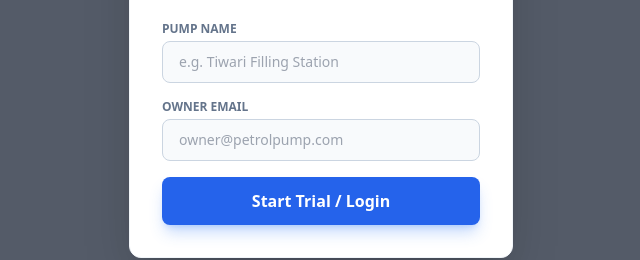
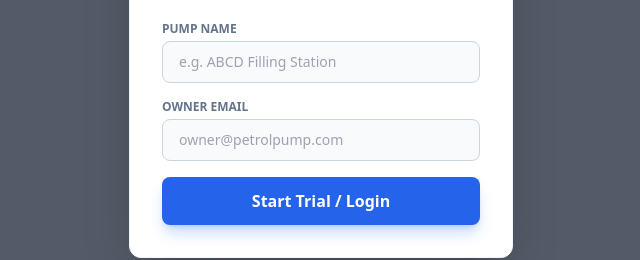
Before and after one commit to omtiwari9891-glitch/petro-app, a website: page public/index.html in a window 1280 px wide. Shown: the part 321-581 px from the top of the page, 319-959 px from the left. Drawn offline with nearby package versions, Linux system fonts and the light colour scheme.

Commit message:
Add files via upload

```diff
--- a/public/index.html
+++ b/public/index.html
@@ -19,7 +19,7 @@
             <form id="loginForm" class="space-y-4">
                 <div>
                     <label class="block text-xs font-bold uppercase text-slate-500 mb-1">Pump Name</label>
-                    <input type="text" id="loginPumpName" placeholder="e.g. Tiwari Filling Station" required class="w-full px-4 py-2.5 bg-slate-50 border border-slate-300 rounded-lg text-sm focus:ring-2 focus:ring-blue-500 focus:outline-none">
+                    <input type="text" id="loginPumpName" placeholder="e.g. ABCD Filling Station" required class="w-full px-4 py-2.5 bg-slate-50 border border-slate-300 rounded-lg text-sm focus:ring-2 focus:ring-blue-500 focus:outline-none">
                 </div>
                 <div>
                     <label class="block text-xs font-bold uppercase text-slate-500 mb-1">Owner Email</label>
```
